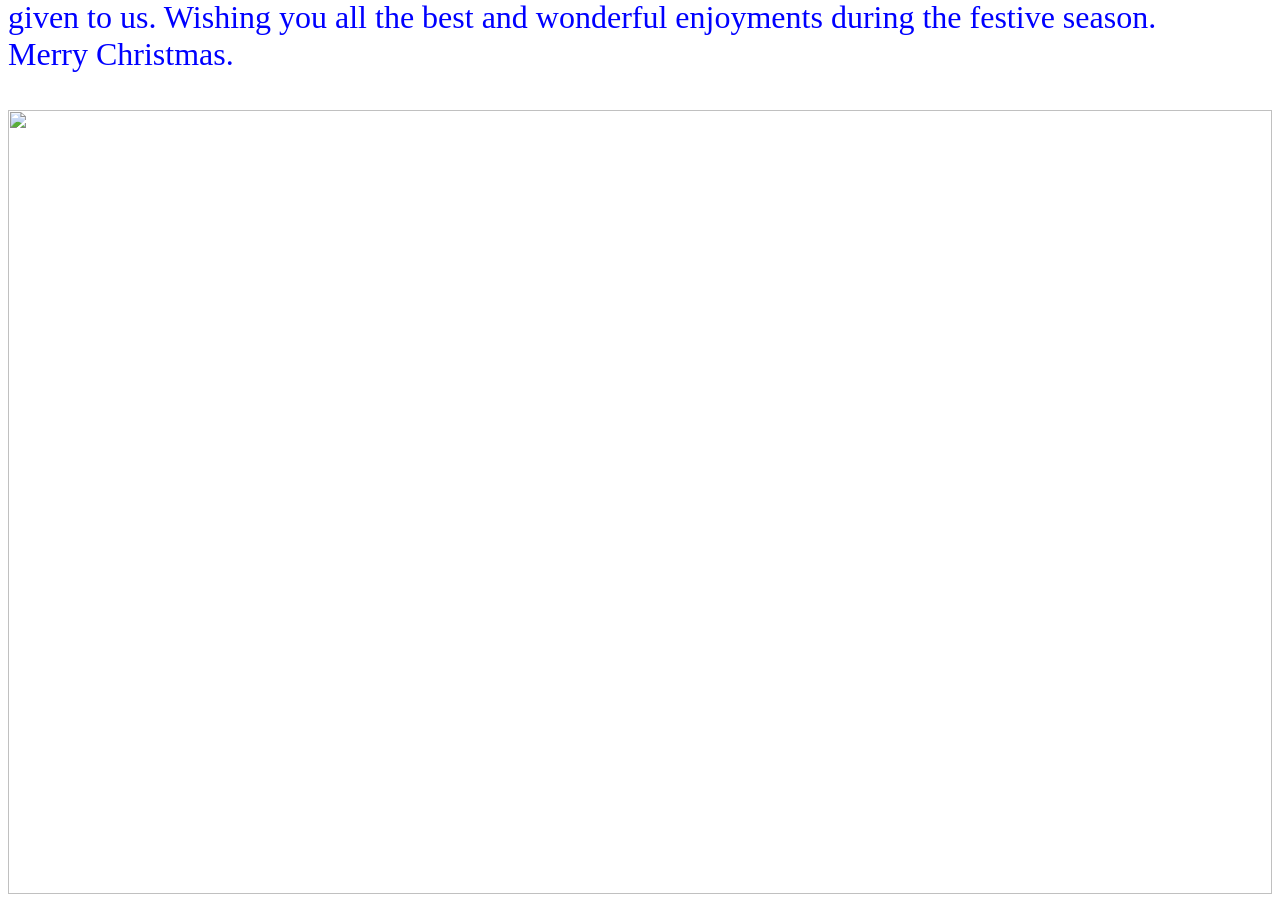
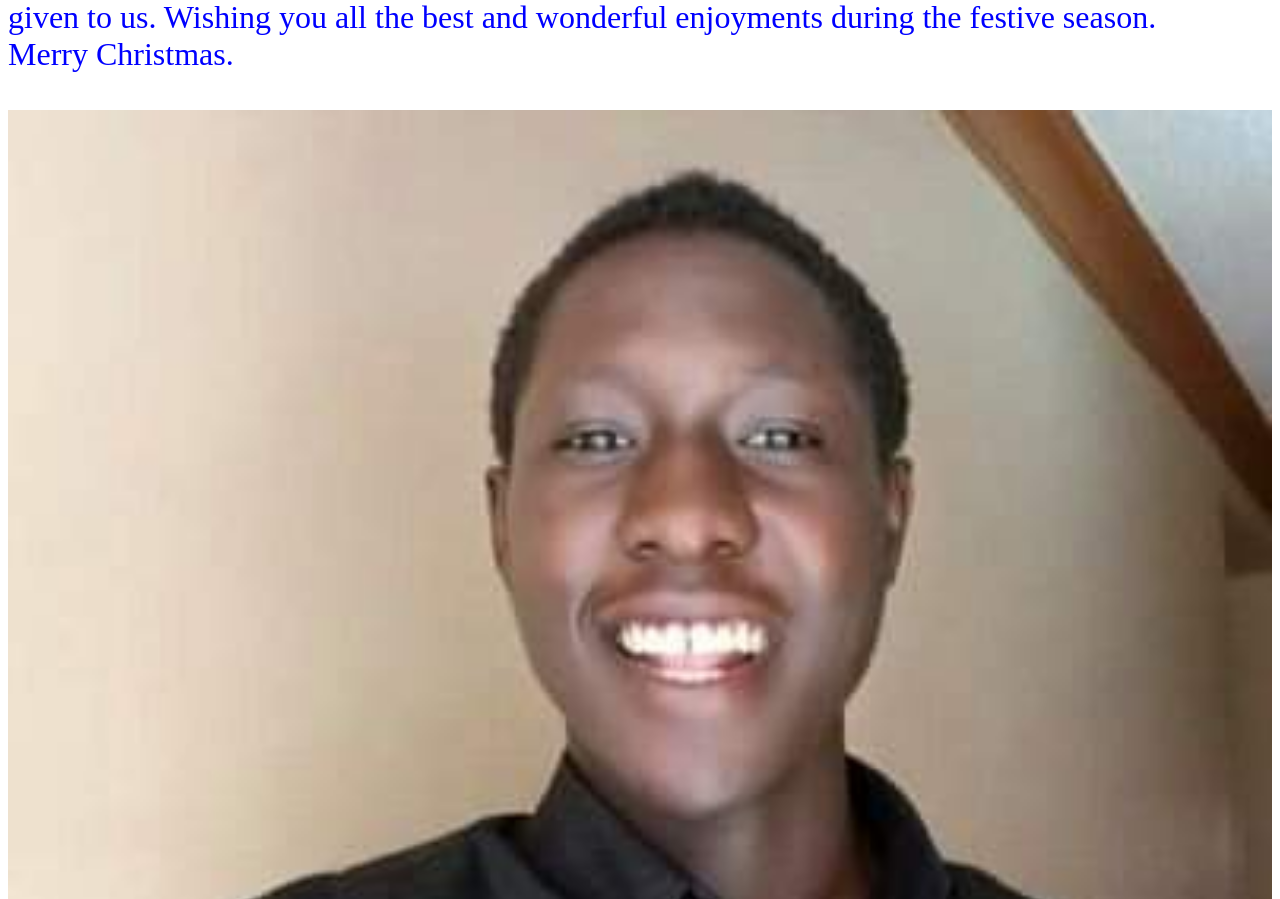
Before and after one commit to kayas111/idacj, a plain HTML site: page index.html in a window 1280 px wide. Shown: the part 1154-2053 px from the top of the page. Drawn offline with Linux system fonts and the light colour scheme.

Commit message:
Update index.html

```diff
--- a/index.html
+++ b/index.html
@@ -12,7 +12,7 @@
 As days go by, excitement arises. We  should always thank the Almighty for the precious lives given to us.
 Wishing you all the best and wonderful enjoyments during the festive season.
 <br>Merry Christmas.<br><br>
-<img src="isaac.png" width=100%><br><br>
+<img src="isaac.jpg" width=100%><br><br>
 
 <h1>Davis</h1>
 <img src="davis.png" width=100%><br>
```
